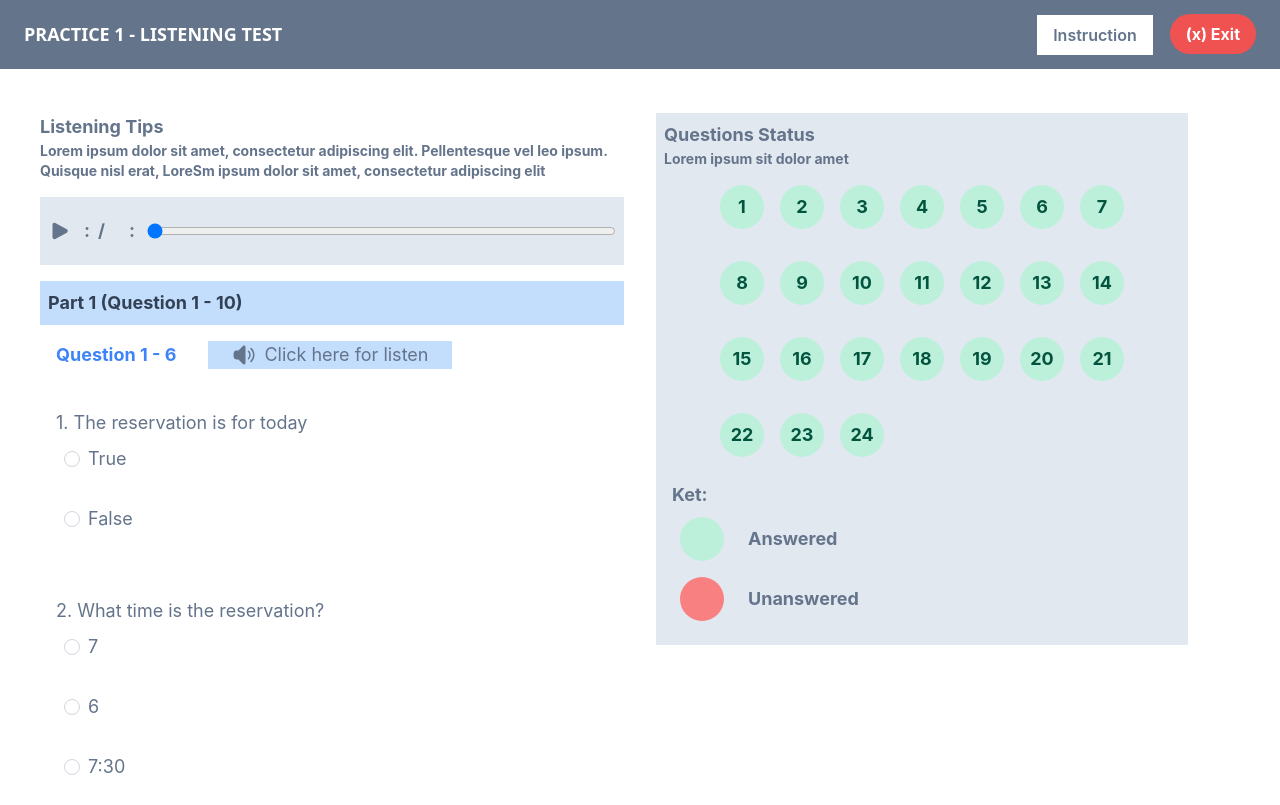
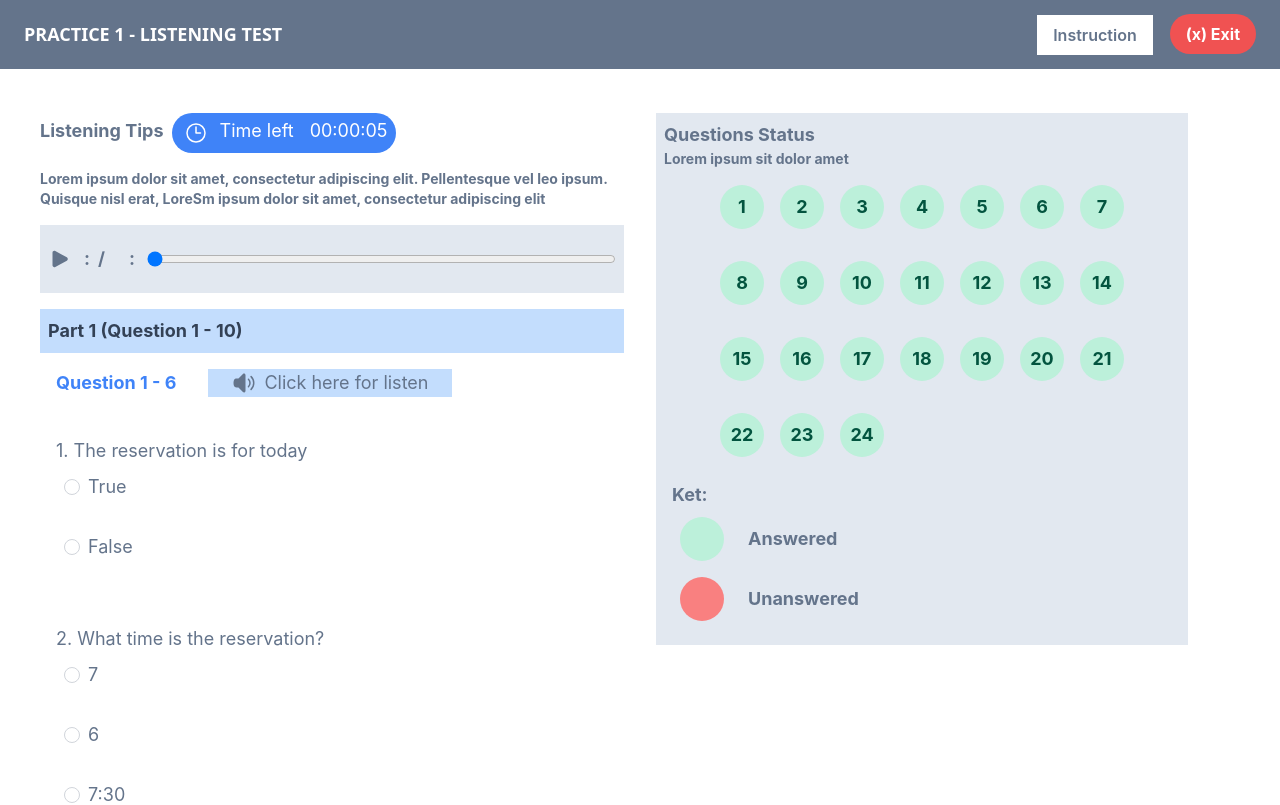
Before and after one commit to salsabilaathika-97/challenge-kobi, a React (Create React App) app: page / in a window 1280 px wide. Shown: the top 805 px of the page. Built offline with nearby package versions, Linux system fonts and the light colour scheme; no server answers.

Commit message:
add timer component

```diff
--- /dev/null
+++ b/src/components/Timer/Timer.js
@@ -0,0 +1,63 @@
+import react, { useRef } from "react";
+import { useEffect, useState } from "react";
+
+const Timer = () => {
+
+    const Ref = useRef(null);
+
+    const [timer, setTimer] = useState('00:00:00');
+
+    const getTimeRemaining = (e) => {
+        const total = Date.parse(e) - Date.parse(new Date());
+        const seconds = Math.floor((total / 1000) % 60);
+        const minutes = Math.floor((total / 1000 / 60) % 60);
+        const hours = Math.floor((total / 1000 / 60 / 60) % 24);
+        return {
+            total, hours, minutes, seconds
+        }
+    }
+
+    const startTimer = (e) => {
+        let { total, hours, minutes, seconds }
+            = getTimeRemaining(e);
+        if (total >= 0) {
+            setTimer(
+                (hours > 9 ? hours : '0' + hours) + ':' +
+                (minutes > 9 ? minutes : '0' + minutes) + ':'
+                + (seconds > 9 ? seconds : '0' + seconds)
+            )
+        }
+    }
+
+    const clearTimer = (e) => {
+
+        setTimer('01:30:00');
+
+        if (Ref.current) clearInterval(Ref.current);
+        const id = setInterval(() => {
+            startTimer(e);
+        }, 1000)
+        Ref.current = id;
+    }
+
+    const getDeadTime = () => {
+        let deadline = new Date();
+
+        deadline.setSeconds(deadline.getSeconds() + 10);
+        return deadline;
+    }
+
+
+    useEffect(() => {
+        clearTimer(getDeadTime());
+    }, []);
+
+
+    return (
+        <div>
+            <h2>{timer}</h2>
+        </div>
+    )
+}
+
+export default Timer;
--- a/src/pages/Dashboard.js
+++ b/src/pages/Dashboard.js
@@ -6,6 +6,7 @@ import QuestionPartOne from "../components/QuestionPartOne/QuestionPartOne";
 import QuestionPartTwo from "../components/QuestionPartTwo/QuestionPartTwo";
 import QuestionPartThree from "../components/QuestionPartThree/QuestionPartThree";
 import QuestionPartFour from "../components/QuestionPartFour/QuestionPartFour";
+import Timer from "../components/Timer/Timer";
 
 const Dashboard = () => {
     return (
@@ -14,7 +15,22 @@ const Dashboard = () => {
             <div class="grid grid-cols-1 items-center" >
                 <div class="grid grid-cols-2 gap-8 my-8 mx-10">
                     <div class="text-lg text-slate-500 font-bold">
-                        Listening Tips
+                        <div class="flex flex-row mb-4">
+                            <div class = "py-1">
+                                Listening Tips
+                            </div>
+                            <div class="mx-2 w-56 text-center font-normal bg-blue-500 rounded-full text-white">
+                                <div class="flex flex-row justify-center p-1">
+                                    <div class="p-1">
+                                        <svg xmlns="http://www.w3.org/2000/svg" fill="none" viewBox="0 0 24 24" stroke-width="1.5" stroke="currentColor" class="w-6 h-6">
+                                            <path stroke-linecap="round" stroke-linejoin="round" d="M12 6v6h4.5m4.5 0a9 9 0 11-18 0 9 9 0 0118 0z" />
+                                        </svg>
+                                    </div>
+                                    <p class="mr-4 ml-2">Time left</p>
+                                    <Timer />
+                                </div>
+                            </div>
+                        </div>
                         <p class="text-sm text-slate-">Lorem ipsum dolor sit amet, consectetur adipiscing elit. Pellentesque vel leo ipsum. Quisque nisl erat, LoreSm ipsum dolor sit amet, consectetur adipiscing elit</p>
                         <div class="my-4">
                             <AudioPlayer />
@@ -40,7 +56,7 @@ const Dashboard = () => {
                                 ))
                             }
                         </div>
-                        <div class = "p-2">
+                        <div class="p-2">
                             Ket:
                             <div class="flex flex-row">
                                 <div class="w-11 h-auto m-2 bg-green-200 rounded-full"></div><p class="m-2 p-2">Answered</p>
```
